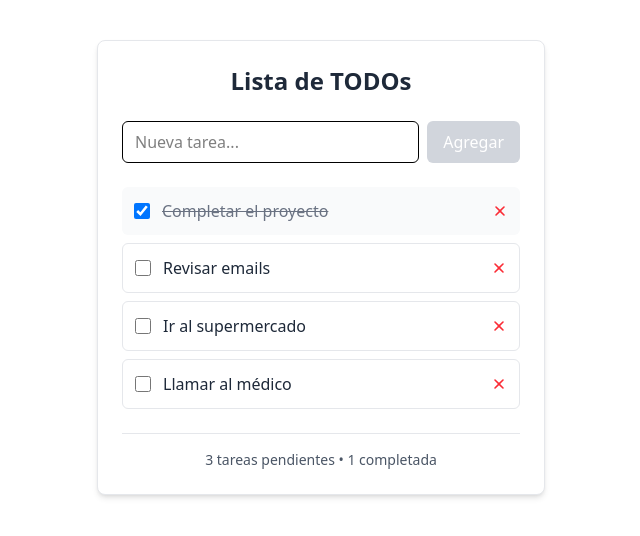
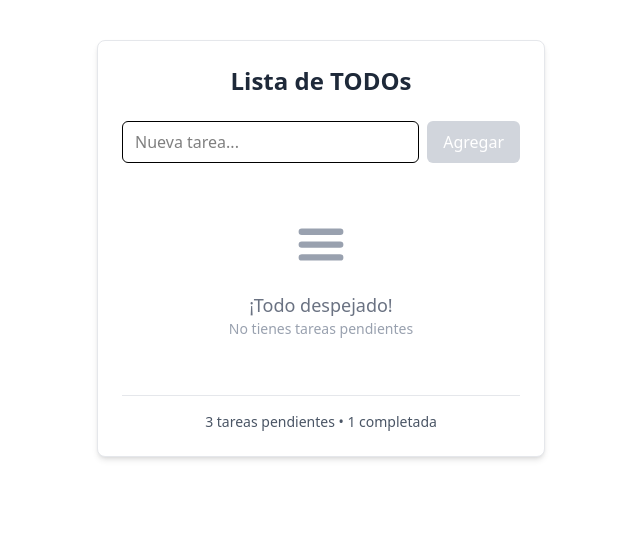
Before and after one commit to D1egoR4mirez1999/todo-app-angular-clean-architecture, an Angular app: page / in a window 1280 px wide. Shown: the top 536 px of the page, without its empty margins (319-959 px from the left). Built offline with nearby package versions, Linux system fonts and the light colour scheme.

Commit message:
feat: (todo-practice-app): adding get all todos logic

```diff
--- a/src/app/ui/todo/interactor/todo.interactor.ts
+++ b/src/app/ui/todo/interactor/todo.interactor.ts
@@ -1,5 +1,5 @@
 import { Injectable } from '@angular/core';
-import { take } from 'rxjs';
+import { Observable, take } from 'rxjs';
 import { Todo } from '../../../domain';
 import { TodoService } from '../../../application';
 
@@ -24,4 +24,14 @@ export class TodoInteractorLogicImpl implements TodoInteractorLogic {
         error: (error) => console.log(error),
       });
   }
+
+  getAllTodos(): void {
+    this.todoService
+      .getAll()
+      .pipe(take(1))
+      .subscribe({
+        next: (todoRS) => this.presenter.processGetAllResponse(todoRS),
+        error: (error) => console.log(error``),
+      });
+  }
 }
--- a/src/app/ui/todo/model/todo.model.ts
+++ b/src/app/ui/todo/model/todo.model.ts
@@ -1,20 +1,25 @@
 import { InjectionToken } from '@angular/core';
+import { Observable } from 'rxjs';
+
 import { Interactor, Presenter, Todo } from '../../../domain';
 import { FormControl } from '@angular/forms';
 
 export abstract class TodoOutputLogic {
-  todo: Todo[] = [];
+  todos: Todo[] = [];
   titleControl!: FormControl<string | null>;
 }
 
 export interface TodoInputLogic extends Presenter<TodoOutputLogic> {
   createTodo(todo: Todo): void;
   processCreateResponse(todoRS: boolean): void;
+  getAllTodos(): void;
+  processGetAllResponse(todos: Todo[]): void;
   removeTodo(): void;
 }
 
 export interface TodoInteractorLogic extends Interactor<TodoInputLogic> {
-  createTodo(todo: Todo): void;
+  createTodo(todos: Todo): void;
+  getAllTodos(): void;
 }
 
 export const PRESENTER_LOGIC_TOKEN = new InjectionToken<TodoInputLogic>(
--- a/src/app/ui/todo/presenter/todo.presenter.ts
+++ b/src/app/ui/todo/presenter/todo.presenter.ts
@@ -18,6 +18,10 @@ export class TodoPresenterLogicImpl implements TodoInputLogic {
     this.interactor.setPresenter(this);
   }
 
+  getAllTodos(): void {
+    this.interactor.getAllTodos();
+  }
+
   setView(view: TodoOutputLogic): void {
     this.view = view;
   }
@@ -27,7 +31,13 @@ export class TodoPresenterLogicImpl implements TodoInputLogic {
   }
 
   processCreateResponse(todoRS: boolean): void {
-    console.log(todoRS);
+    if (todoRS) {
+      this.interactor.getAllTodos();
+    }
+  }
+
+  processGetAllResponse(todos: Todo[]): void {
+    this.view.todos = todos;
   }
 
   removeTodo(): void {
--- a/src/app/ui/todo/view/todo.component.html
+++ b/src/app/ui/todo/view/todo.component.html
@@ -36,14 +36,29 @@
     </div>
   </div>
 
-  <!-- Lista de TODOs -->
   <div class="space-y-2">
-    <!-- TODO completado -->
-    <div class="flex items-center gap-3 p-3 bg-gray-50 rounded-md">
-      <input type="checkbox" checked class="w-4 h-4 text-blue-600" />
-      <span class="flex-1 text-gray-500 line-through"
-        >Completar el proyecto</span
+    @for(todo of todos; track todo.id) {
+    <div
+      [class]="
+        todo.completed
+          ? 'flex items-center gap-3 p-3 bg-gray-50 rounded-md'
+          : 'flex items-center gap-3 p-3 bg-white border border-gray-200 rounded-md'
+      "
+    >
+      <input
+        type="checkbox"
+        [checked]="todo.completed"
+        class="w-4 h-4 text-blue-600"
+      />
+      <span
+        [class]="
+          todo.completed
+            ? 'flex-1 text-gray-500 line-through'
+            : 'flex-1 text-gray-800'
+        "
       >
+        {{ todo.title }}
+      </span>
       <button class="text-red-500 hover:text-red-700">
         <svg class="w-4 h-4" fill="currentColor" viewBox="0 0 20 20">
           <path
@@ -54,63 +69,27 @@
         </svg>
       </button>
     </div>
-
-    <!-- TODO pendiente -->
-    <div
-      class="flex items-center gap-3 p-3 bg-white border border-gray-200 rounded-md"
-    >
-      <input type="checkbox" class="w-4 h-4 text-blue-600" />
-      <span class="flex-1 text-gray-800">Revisar emails</span>
-      <button class="text-red-500 hover:text-red-700">
-        <svg class="w-4 h-4" fill="currentColor" viewBox="0 0 20 20">
+    }@empty {
+    <div class="text-center py-8">
+      <div class="text-gray-400 mb-2">
+        <svg class="w-16 h-16 mx-auto" fill="currentColor" viewBox="0 0 20 20">
           <path
             fill-rule="evenodd"
-            d="M4.293 4.293a1 1 0 011.414 0L10 8.586l4.293-4.293a1 1 0 111.414 1.414L11.414 10l4.293 4.293a1 1 0 01-1.414 1.414L10 11.414l-4.293 4.293a1 1 0 01-1.414-1.414L8.586 10 4.293 5.707a1 1 0 010-1.414z"
+            d="M3 4a1 1 0 011-1h12a1 1 0 110 2H4a1 1 0 01-1-1zm0 4a1 1 0 011-1h12a1 1 0 110 2H4a1 1 0 01-1-1zm0 4a1 1 0 011-1h12a1 1 0 110 2H4a1 1 0 01-1-1z"
             clip-rule="evenodd"
           ></path>
         </svg>
-      </button>
+      </div>
+      <p class="text-gray-500 text-lg font-medium">¡Todo despejado!</p>
+      <p class="text-gray-400 text-sm">No tienes tareas pendientes</p>
     </div>
+    }
 
-    <!-- TODO pendiente -->
+    <!-- Footer con estadísticas -->
     <div
-      class="flex items-center gap-3 p-3 bg-white border border-gray-200 rounded-md"
+      class="mt-6 pt-4 border-t border-gray-200 text-center text-sm text-gray-600"
     >
-      <input type="checkbox" class="w-4 h-4 text-blue-600" />
-      <span class="flex-1 text-gray-800">Ir al supermercado</span>
-      <button class="text-red-500 hover:text-red-700">
-        <svg class="w-4 h-4" fill="currentColor" viewBox="0 0 20 20">
-          <path
-            fill-rule="evenodd"
-            d="M4.293 4.293a1 1 0 011.414 0L10 8.586l4.293-4.293a1 1 0 111.414 1.414L11.414 10l4.293 4.293a1 1 0 01-1.414 1.414L10 11.414l-4.293 4.293a1 1 0 01-1.414-1.414L8.586 10 4.293 5.707a1 1 0 010-1.414z"
-            clip-rule="evenodd"
-          ></path>
-        </svg>
-      </button>
-    </div>
-
-    <!-- TODO pendiente -->
-    <div
-      class="flex items-center gap-3 p-3 bg-white border border-gray-200 rounded-md"
-    >
-      <input type="checkbox" class="w-4 h-4 text-blue-600" />
-      <span class="flex-1 text-gray-800">Llamar al médico</span>
-      <button class="text-red-500 hover:text-red-700">
-        <svg class="w-4 h-4" fill="currentColor" viewBox="0 0 20 20">
-          <path
-            fill-rule="evenodd"
-            d="M4.293 4.293a1 1 0 011.414 0L10 8.586l4.293-4.293a1 1 0 111.414 1.414L11.414 10l4.293 4.293a1 1 0 01-1.414 1.414L10 11.414l-4.293 4.293a1 1 0 01-1.414-1.414L8.586 10 4.293 5.707a1 1 0 010-1.414z"
-            clip-rule="evenodd"
-          ></path>
-        </svg>
-      </button>
+      <span>3 tareas pendientes • 1 completada</span>
     </div>
   </div>
-
-  <!-- Footer con estadísticas -->
-  <div
-    class="mt-6 pt-4 border-t border-gray-200 text-center text-sm text-gray-600"
-  >
-    <span>3 tareas pendientes • 1 completada</span>
-  </div>
 </div>
--- a/src/app/ui/todo/view/todo.component.ts
+++ b/src/app/ui/todo/view/todo.component.ts
@@ -1,4 +1,4 @@
-import { Component, Inject } from '@angular/core';
+import { Component, Inject, OnInit } from '@angular/core';
 import { FormBuilder, ReactiveFormsModule, Validators } from '@angular/forms';
 
 import { Todo } from '../../../domain';
@@ -13,7 +13,7 @@ import {
   imports: [ReactiveFormsModule],
   templateUrl: './todo.component.html',
 })
-export class TodoComponent extends TodoOutputLogic {
+export class TodoComponent extends TodoOutputLogic implements OnInit {
   constructor(
     @Inject(PRESENTER_LOGIC_TOKEN) private presenter: TodoInputLogic,
     private fb: FormBuilder
@@ -29,6 +29,10 @@ export class TodoComponent extends TodoOutputLogic {
       Validators.minLength(1),
       Validators.maxLength(100),
     ]);
+  }
+
+  ngOnInit(): void {
+    this.presenter.getAllTodos();
   }
 
   createTodo(): void {
```
